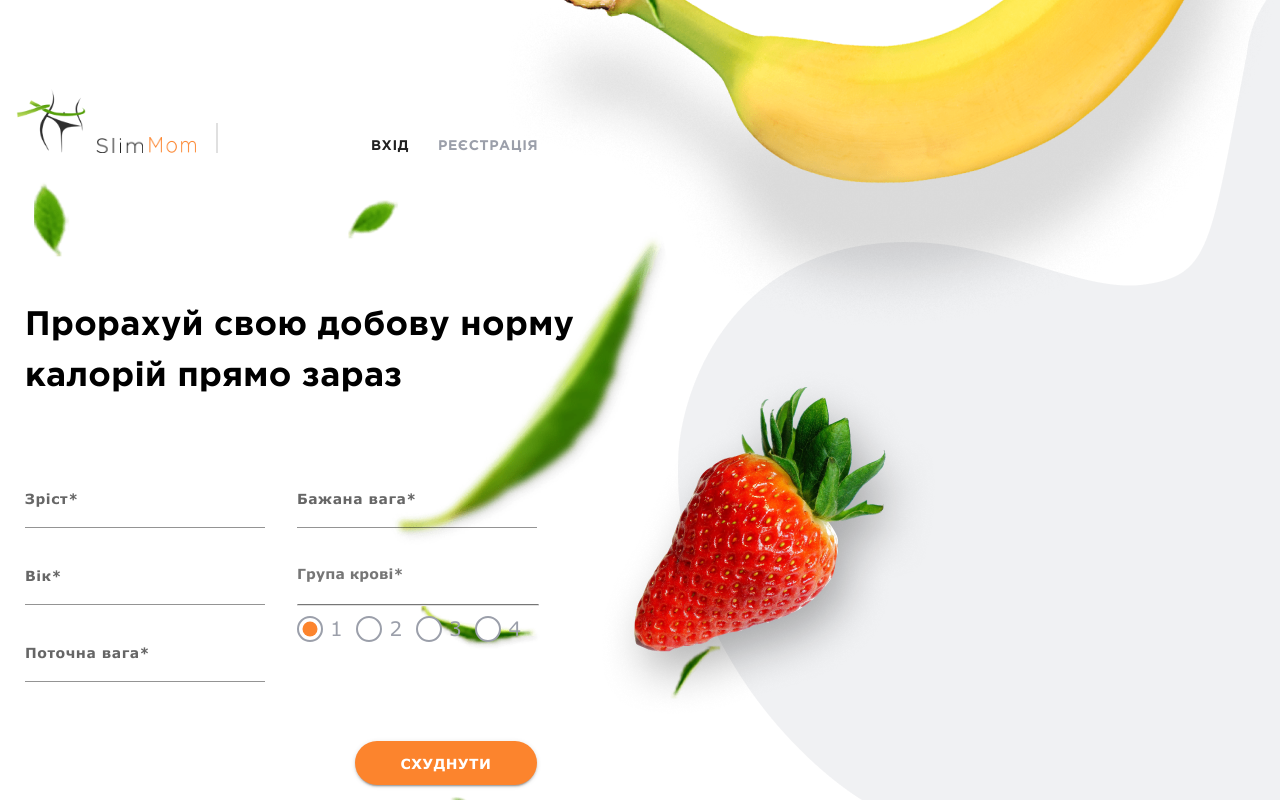
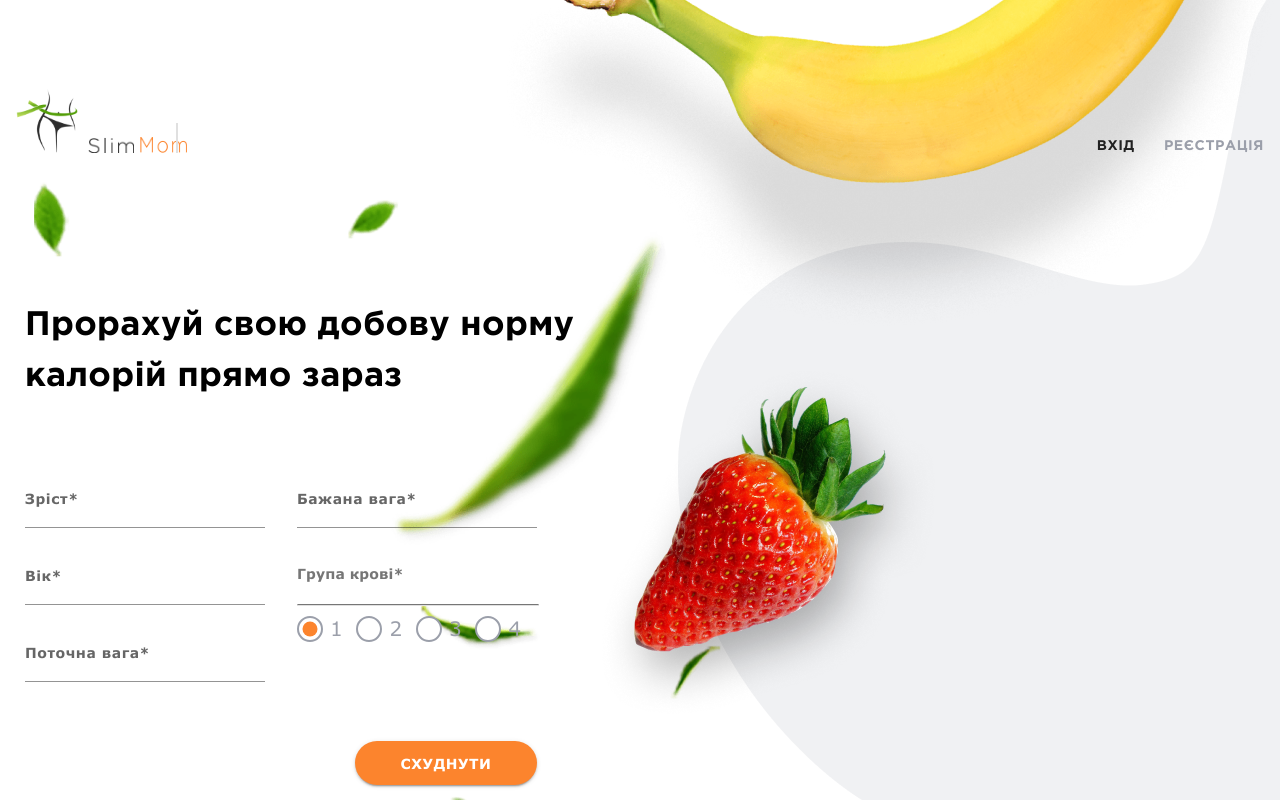
Before and after one commit to dariaddz/fullstack-finalproject-slimmom-frontend, a React (Create React App) app: page / in a window 1280 px wide. Built offline with nearby package versions, Linux system fonts and the light colour scheme.

Commit message:
nav styles

```diff
--- a/src/components/appBar/appBar.js
+++ b/src/components/appBar/appBar.js
@@ -12,7 +12,7 @@ function AppBar() {
   const isLoggedIn = useSelector(authSelectors.getIsLoggedIn);
 
   return (
-    <>
+    <div className={s.appbar}>
       <Box
         sx={{
           display: 'flex',
@@ -37,39 +37,68 @@ function AppBar() {
         fixed={true}
       >
         <Logo />
+
         <Box
           sx={{
-            display: { xs: 'none', lg: 'flex' },
-            width: '2px',
-            height: '30px',
-            backgroundColor: '#E0E0E0',
-            margin: '0 20px 0 20px',
+            display: 'flex',
+            justifyContent: 'space-between',
+            width: { lg: '85vw' },
           }}
-        />
+        >
+          {isLoggedIn && (
+            <Box
+              sx={{
+                display: { md: 'none', lg: 'flex' },
+                justifyContent: 'space-between',
+                paddingLeft: '15px',
+              }}
+            >
+              <Navigation />
+            </Box>
+          )}
 
-        {isLoggedIn && <Navigation />}
-        <div className={s.container}>{isLoggedIn && <UserInfo />}</div>
+          {isLoggedIn && (
+            <Box
+              sx={{
+                display: { xs: 'none', md: 'flex' },
+              }}
+            >
+              <UserInfo />
+            </Box>
+          )}
+        </Box>
+
+        {/* <div className={s.container}>{isLoggedIn && <UserInfo />}</div> */}
         {!isLoggedIn && <AuthNav />}
       </Box>
-      <Box
+
+      {/* <Box //горизонтальная палка
         sx={{
           display: { xs: 'flex', lg: 'none' },
           height: '2px',
           width: '100%',
           backgroundColor: '#E0E0E0',
         }}
-      />
+      /> */}
+      {/* серый контейнер */}
+      {/* ----------------------- */}
+      {isLoggedIn && (
         <Box
           sx={{
             display: { xs: 'flex', md: 'none' },
             height: '40px',
-          width: '100%',
+            width: '100vw',
             backgroundColor: '#EFF1F3',
+            justifyContent: 'flex-end',
+            alignItems: 'center',
           }}
         >
-        {isLoggedIn && <UserInfo />}
+          <UserInfo />
         </Box>
-    </>
+      )}
+
+      {/* ----------------------- */}
+    </div>
   );
 }
 
--- a/src/components/appBar/appBar.module.css
+++ b/src/components/appBar/appBar.module.css
@@ -1,3 +1,8 @@
+.appbar{
+    z-index: 1000;
+    background-color: transparent;
+}
+
 .container {
     width: 120px;
 
--- a/src/components/authNav/authNav.js
+++ b/src/components/authNav/authNav.js
@@ -12,13 +12,16 @@ const typografyStyle = {
   lineHeight: '13px',
   letterSpacing: '0.04em',
   textTransform: 'uppercase',
+  '&:hover': {
+    color: '#212121',
+  },
 };
 
 const AuthNav = () => {
   const { active, onClickSignIn, onClickRegister } = useAuth();
 
   return (
-    <Box>
+    <Box sx={{ display: 'flex' }}>
       <Button
         component={NavLink}
         to="/login"
--- a/src/components/logo/logo.js
+++ b/src/components/logo/logo.js
@@ -7,10 +7,12 @@ import s from './logo.module.css';
 
 const Logo = () => {
   return (
+    <>
       <Box
         sx={{
           display: 'flex',
           alignItems: 'flex-end',
+          width: { lg: '15vw' },
         }}
         component={NavLink}
         to="/diary"
@@ -40,6 +42,16 @@ const Logo = () => {
           <img src={logoMom} alt="Logo name" width={47} height={16} />
         </Box>
       </Box>
+      <Box //вертикальная палочка
+        sx={{
+          display: { xs: 'none', lg: 'flex' },
+          width: '2px',
+          height: '30px',
+          backgroundColor: '#E0E0E0',
+          margin: '0',
+        }}
+      />
+    </>
   );
 };
 
--- a/src/components/navigation/navigation.js
+++ b/src/components/navigation/navigation.js
@@ -11,6 +11,9 @@ const typografyStyle = {
   lineHeight: '13px',
   letterSpacing: '0.04em',
   textTransform: 'uppercase',
+  '&:hover': {
+    color: '#212121',
+  },
 };
 export default function Navigation() {
   const [active, setActiv] = useState('diary');
@@ -22,29 +25,34 @@ export default function Navigation() {
     setActiv('calculator');
   };
   return (
-    <Box>
-      <Button component={NavLink} to="/diary" sx={{ padding: '0' }}>
+    <>
+      {/* <Button component={NavLink} to="/diary" sx={{ padding: '0' }}> */}
       <Typography
-          sx={{ ...typografyStyle }}
+        component={NavLink}
+        to="/diary"
+        sx={{
+          ...typografyStyle,
+          padding: '0',
+        }}
         color={active === 'diary' ? '#212121' : '#9B9FAA'}
         onClick={onClickDiary}
       >
         щоденник
       </Typography>
-      </Button>
-      <Button
+      {/* </Button> */}
+      {/* <Button */}
+      {/* component={NavLink}
+      to="/calculator" sx={{ padding: '0', marginLeft: '16px' }}> */}
+      <Typography
         component={NavLink}
         to="/calculator"
-        sx={{ padding: '0', marginLeft: '16px' }}
-      >
-        <Typography
-          sx={{ ...typografyStyle }}
+        sx={{ ...typografyStyle, padding: '0', marginLeft: '15px' }}
         onClick={onClickCalculator}
         color={active === 'calculator' ? '#212121' : '#9B9FAA'}
       >
         калькулятор
       </Typography>
-      </Button>
-    </Box>
+      {/* </Button> */}
+    </>
   );
 }
--- a/src/components/userInfo/userInfo.js
+++ b/src/components/userInfo/userInfo.js
@@ -1,7 +1,7 @@
 import { useState } from 'react';
 import { NavLink } from 'react-router-dom';
 import { Button, Typography } from '@mui/material';
-// import { Box } from '@mui/system';
+import { Box } from '@mui/system';
 import { useSelector, useDispatch } from 'react-redux';
 import { authSelectors, authOperations } from '../../redux/auth';
 import { Spiner } from '../../components/spiner';
@@ -15,6 +15,10 @@ const typografyStyle = {
   fontSize: '14px',
   lineHeight: '13px',
   letterSpacing: '0.04em',
+  margin: 0,
+  '&:hover': {
+    color: '#212121',
+  },
 };
 export default function UserInfo() {
   const userName = useSelector(authSelectors.getUsername);
@@ -27,35 +31,42 @@ export default function UserInfo() {
     setActiv('nick');
   };
 
-  const onClickExit = () => {
-    setActiv('exit');
-  };
   return (
     <>
-      <Button sx={{ padding: '0' }}>
-        <Typography
-          sx={{ ...typografyStyle, textTransform: 'Capitalize' }}
+      {/* <Box
+        sx={{
+          display: 'flex',
+          marginTop: '15px',
+        }}
+      > */}
+      <Box
+        sx={{
+          ...typografyStyle,
+          textTransform: 'Capitalize',
+          padding: '0',
+        }}
         color={active === 'nick' ? '#212121' : '#9B9FAA'}
         onClick={onClickNick}
       >
         {userName}
-        </Typography>
-      </Button>
+      </Box>
 
-      <Button
-        onClick={() => dispatch(authOperations.logout())}
-        sx={{ padding: '0', marginLeft: '16px' }}
+      <Box
         component={NavLink}
         to="/login"
-      >
-        <Typography
-          sx={{ ...typografyStyle, textTransform: 'Capitalize' }}
-          onClick={onClickExit}
+        sx={{
+          ...typografyStyle,
+          textTransform: 'Capitalize',
+          padding: '0',
+          marginLeft: '16px',
+        }}
+        onClick={() => dispatch(authOperations.logout())}
         color={active === 'exit' ? '#212121' : '#9B9FAA'}
       >
         Вихід
-        </Typography>
-      </Button>
+      </Box>
+      {/* </Box> */}
+
       {isPending && <Spiner />}
     </>
   );
```
Lines whose indentation alone changed are shown as unchanged.
